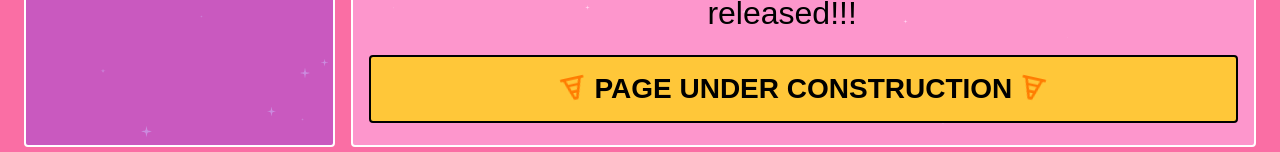
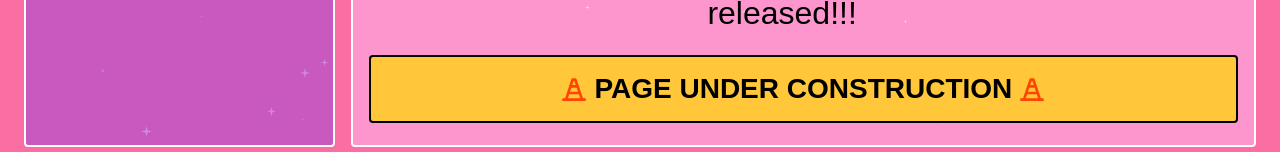
Before and after one commit to aricodes-oss/spaghettitown, a Next.js app: page / in a window 1280 px wide. Shown: the part 645-797 px from the top of the page. Built offline with nearby package versions, Linux system fonts and the light colour scheme; a web font is replaced by a local one.

Commit message:
Tweak construction cone speed/color

```diff
--- a/src/components/ConstructionBanner/ConstructionBanner.module.scss
+++ b/src/components/ConstructionBanner/ConstructionBanner.module.scss
@@ -2,6 +2,8 @@ $background: #ffc739;
 $text: black;
 $border: black;
 $borderWidth: 2px;
+
+$rotationSpeed: 1.1s;
 
 .root {
   background-color: $background;
@@ -12,11 +14,11 @@ $borderWidth: 2px;
 }
 
 .coneLeft {
-  animation: tilt-right 1s ease-in-out infinite;
+  animation: tilt-right $rotationSpeed ease-in-out infinite;
 }
 
 .coneRight {
-  animation: tilt-left 1s ease-in-out infinite;
+  animation: tilt-left $rotationSpeed ease-in-out infinite;
 }
 
 @keyframes tilt-right {
--- a/src/components/ConstructionBanner/ConstructionBanner.tsx
+++ b/src/components/ConstructionBanner/ConstructionBanner.tsx
@@ -6,7 +6,7 @@ import { IconTrafficCone } from '@tabler/icons-react';
 import styles from './ConstructionBanner.module.scss';
 
 export function ConstructionBanner() {
-  const coneProps = { size: 32, color: '#ff7c01' };
+  const coneProps = { size: 32, color: '#ff4400' };
 
   return (
     <Box className={styles.root} ta="center" p={8} mt={8}>
```
